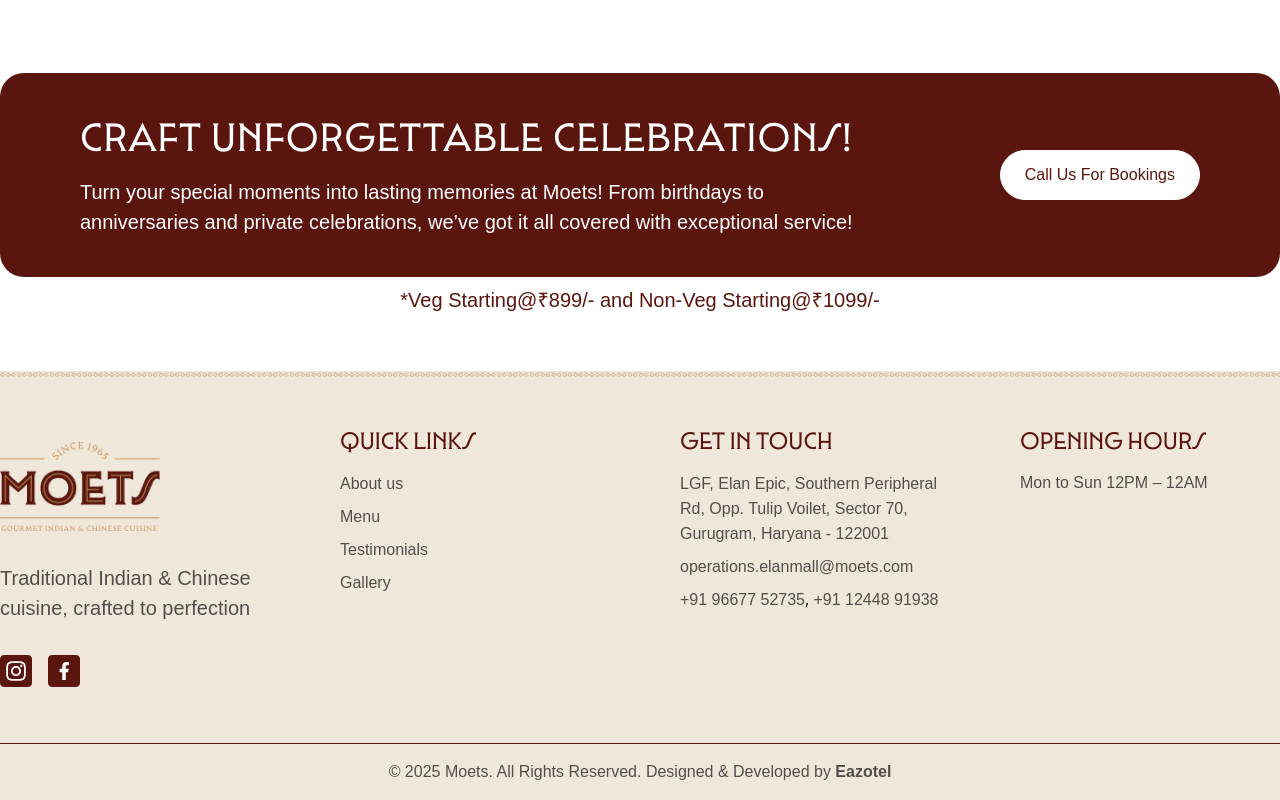
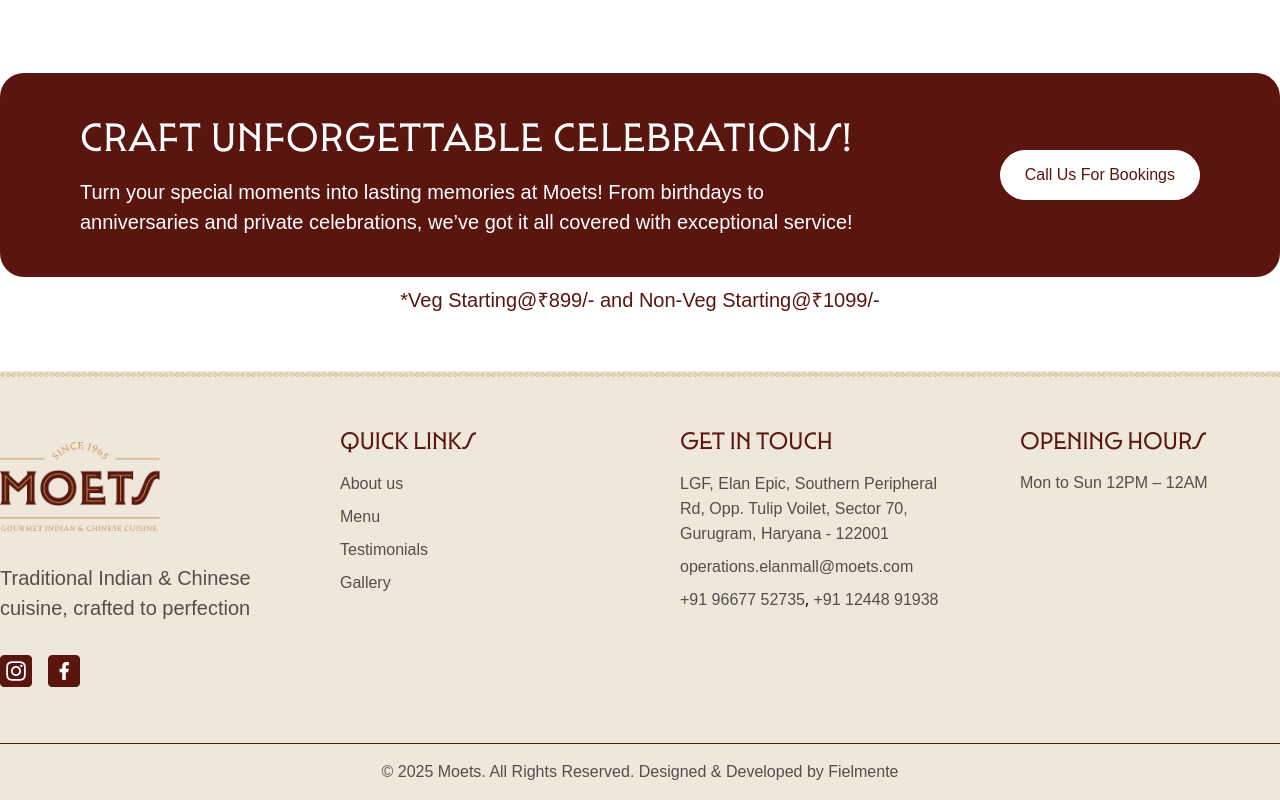
Before and after one commit to fielmente8777/moets, a Next.js app: page / in a window 1280 px wide. Shown: the part 7127-7927 px from the top of the page. Built offline with nearby package versions, Linux system fonts and the light colour scheme.

Commit message:
Update Footer.tsx

```diff
--- a/src/components/Footer.tsx
+++ b/src/components/Footer.tsx
@@ -86,9 +86,16 @@
             © {currentYear} Moets. <br className="lg:hidden" />
             All Rights Reserved. <br className="lg:hidden" />
             Designed & Developed by{" "}
-            <Link href="https://eazotel.com" className="font-bold">
+            {/* <Link href="https://eazotel.com" className="font-bold">
               Eazotel
-            </Link>
+            </Link> */}
+             <Link
+                href="https://www.fielmente.com/"
+                target="_blank"
+                rel="noopener noreferrer"
+              >
+                Fielmente
+              </Link>
           </p>
           {/* <p className="">Terms of Service Privacy Policy</p> */}
         </div>
```
